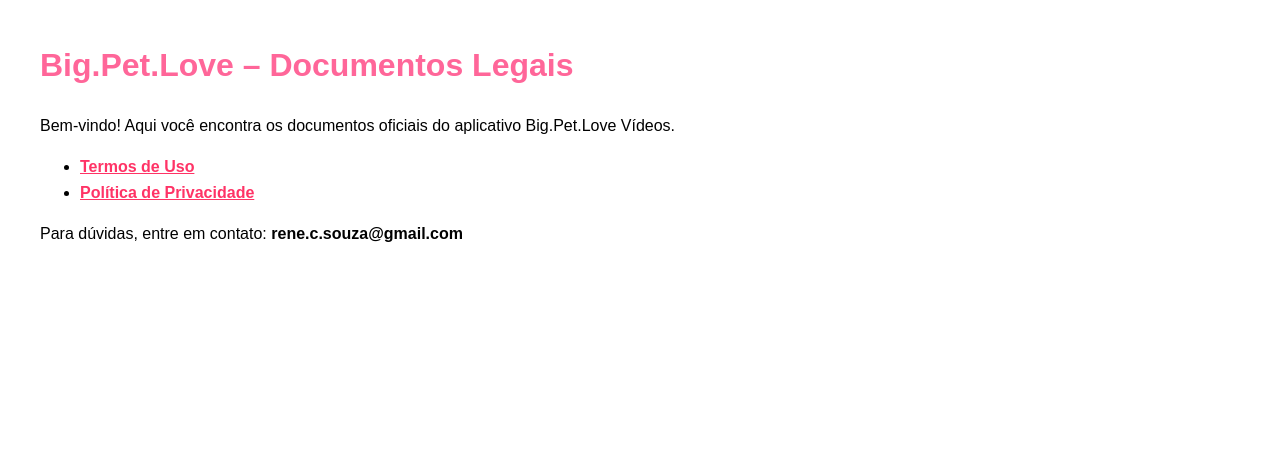
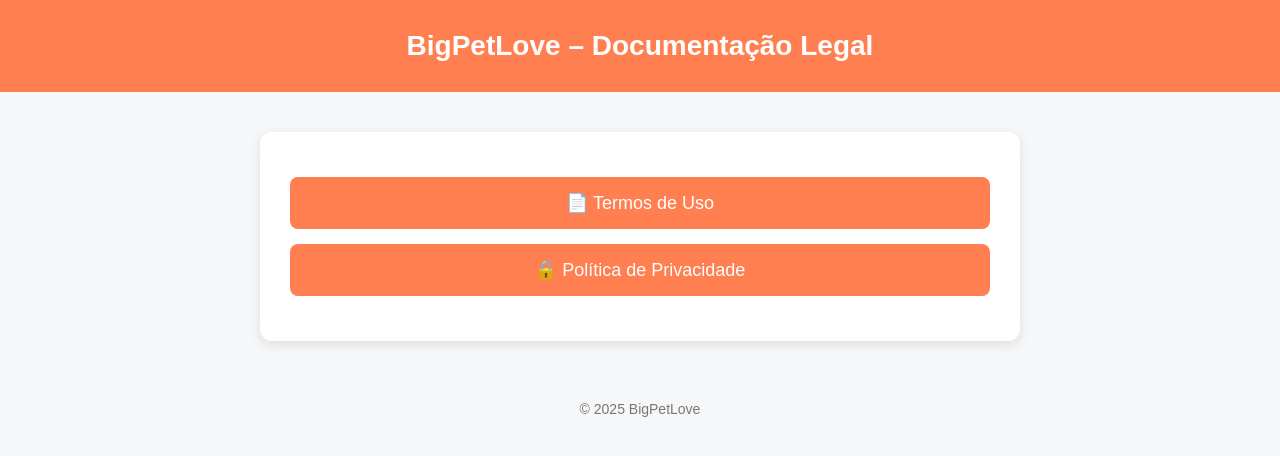
Before and after one commit to ioiodigital/bigpetlove, a plain HTML site: page index.html in a window 1280 px wide. Drawn offline with Linux system fonts and the light colour scheme.

Commit message:
Update index.html

```diff
--- a/index.html
+++ b/index.html
@@ -1,25 +1,65 @@
 <!DOCTYPE html>
 <html lang="pt-BR">
 <head>
-    <meta charset="UTF-8">
-    <meta name="viewport" content="width=device-width, initial-scale=1.0">
-    <title>Big.Pet.Love – Documentos Legais</title>
-    <style>
-        body { font-family: Arial, sans-serif; margin: 40px; line-height: 1.6; }
-        h1 { color: #ff6699; }
-        a { color: #ff3366; font-weight: bold; }
-    </style>
+<meta charset="UTF-8">
+<meta name="viewport" content="width=device-width, initial-scale=1.0">
+<title>BigPetLove – Documentação Legal</title>
+
+<style>
+    body {
+        font-family: Arial, sans-serif;
+        background: #f6f7f9;
+        margin: 0;
+        padding: 0;
+    }
+    header {
+        background: #ff7f50;
+        padding: 30px;
+        text-align: center;
+        color: white;
+        font-size: 28px;
+        font-weight: bold;
+    }
+    .container {
+        max-width: 700px;
+        margin: 40px auto;
+        background: white;
+        padding: 30px;
+        box-shadow: 0 4px 12px rgba(0,0,0,0.1);
+        border-radius: 12px;
+    }
+    a {
+        display: block;
+        margin: 15px 0;
+        padding: 15px;
+        background: #ff7f50;
+        color: white;
+        text-decoration: none;
+        border-radius: 8px;
+        text-align: center;
+        font-size: 18px;
+        transition: 0.3s;
+    }
+    a:hover {
+        background: #e36e45;
+    }
+    footer {
+        text-align: center;
+        padding: 20px;
+        color: #777;
+        font-size: 14px;
+    }
+</style>
 </head>
+
 <body>
-    <h1>Big.Pet.Love – Documentos Legais</h1>
+<header>BigPetLove – Documentação Legal</header>
 
-    <p>Bem-vindo! Aqui você encontra os documentos oficiais do aplicativo Big.Pet.Love Vídeos.</p>
+<div class="container">
+    <a href="termos.html">📄 Termos de Uso</a>
+    <a href="privacidade.html">🔒 Política de Privacidade</a>
+</div>
 
-    <ul>
-        <li><a href="termos.html">Termos de Uso</a></li>
-        <li><a href="privacidade.html">Política de Privacidade</a></li>
-    </ul>
-
-    <p>Para dúvidas, entre em contato: <b>rene.c.souza@gmail.com</b></p>
+<footer>© 2025 BigPetLove</footer>
 </body>
 </html>
```
